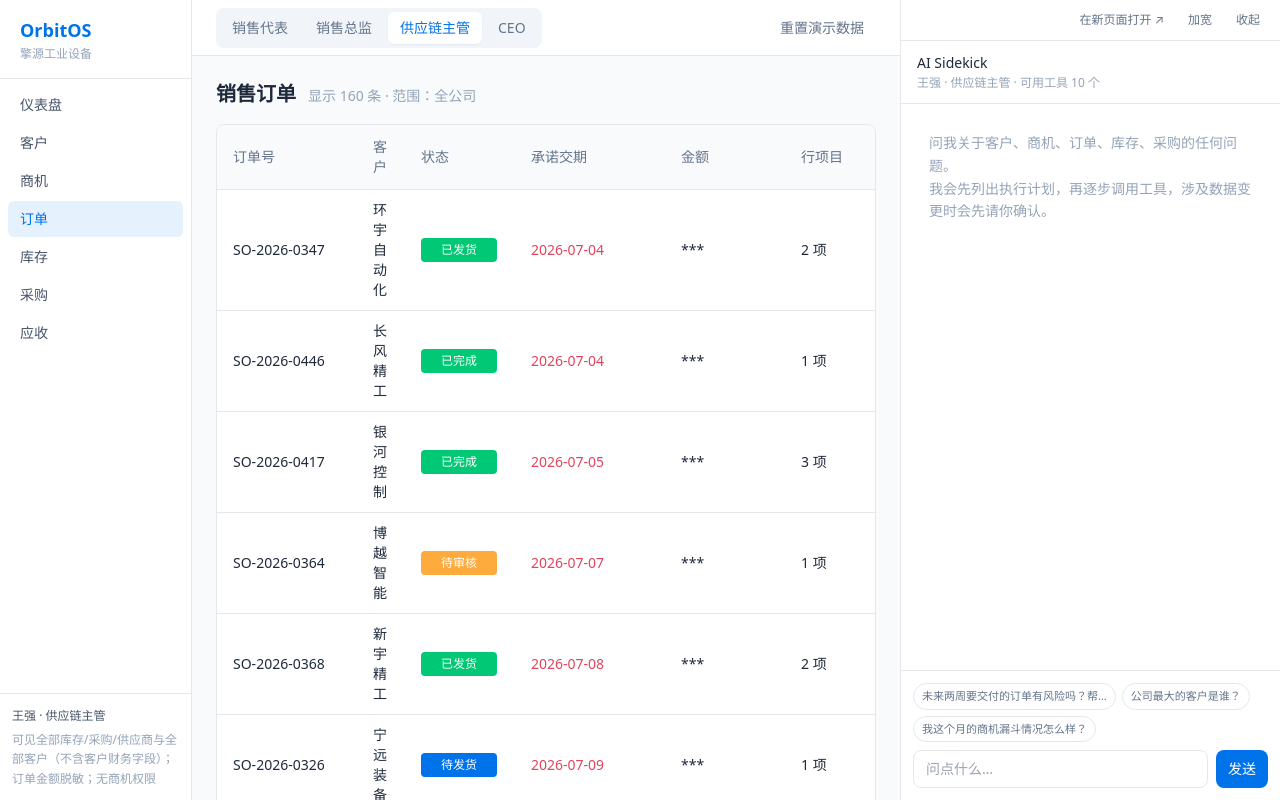
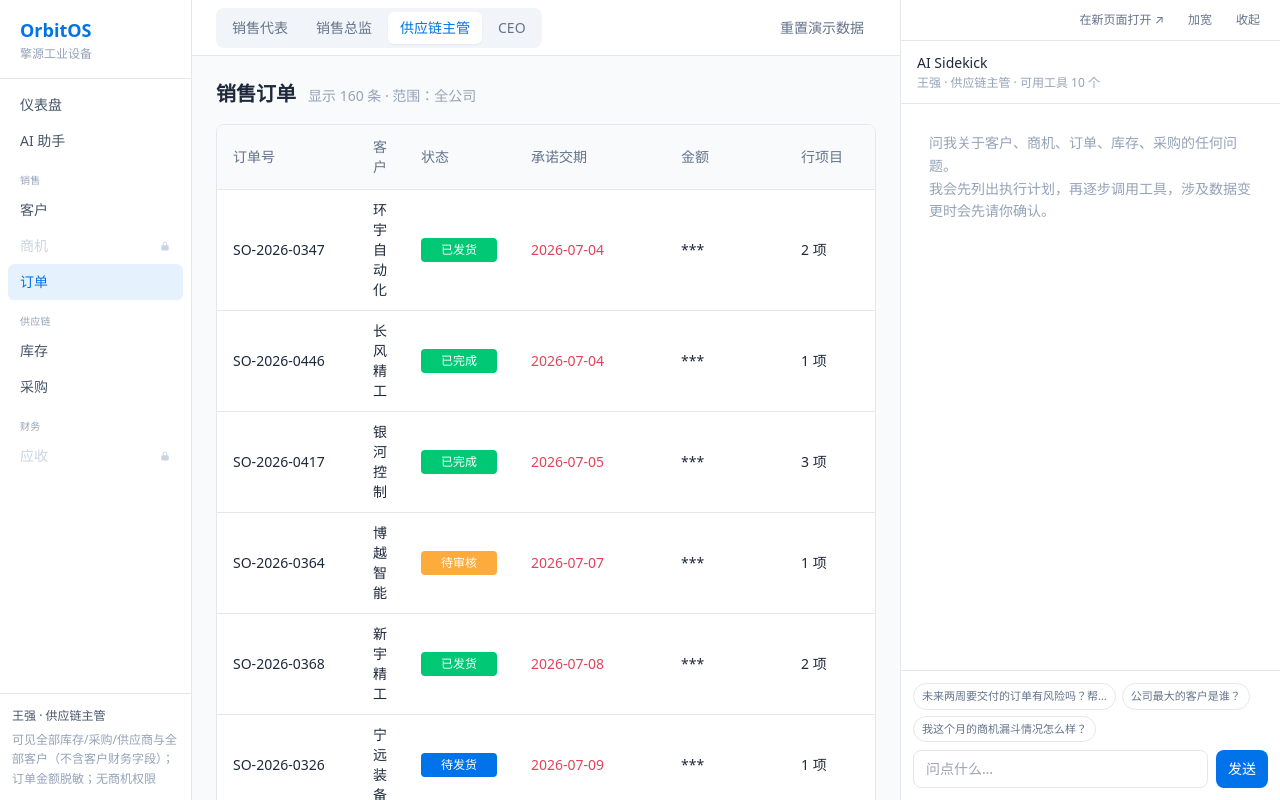
Before and after one commit to vanessayu020624/orbit-os, a React (Vite) app: page /orders in a window 1280 px wide. Built offline with nearby package versions, Linux system fonts and the light colour scheme.

Commit message:
feat(ui): 采购页接入显式边界，左侧导航按职能分组并标记无权项

```diff
--- a/src/components/AppShell.tsx
+++ b/src/components/AppShell.tsx
@@ -1,18 +1,31 @@
 import { NavLink, useLocation } from 'react-router-dom'
 import type { ReactNode } from 'react'
 import { useStore } from '../lib/store'
-import { ROLE_META } from '../lib/rbac'
+import { ROLE_META, isEntityDenied } from '../lib/rbac'
+import type { ScopedEntity } from '../lib/rbac'
 import { RoleSwitcher } from './RoleSwitcher'
 import { useSidekick } from '../sidekick/SidekickProvider'
 
-const NAV = [
-  { to: '/',             label: '仪表盘' },
-  { to: '/customers',    label: '客户' },
-  { to: '/opportunities',label: '商机' },
-  { to: '/orders',       label: '订单' },
-  { to: '/inventory',    label: '库存' },
-  { to: '/purchases',    label: '采购' },
-  { to: '/receivables',  label: '应收' },
+interface NavItem { to: string; label: string; entity: ScopedEntity | null }
+interface NavGroup { title: string | null; items: NavItem[] }
+
+const NAV_GROUPS: NavGroup[] = [
+  { title: null, items: [
+    { to: '/',              label: '仪表盘', entity: null },
+    { to: '/agent',         label: 'AI 助手', entity: null },
+  ] },
+  { title: '销售', items: [
+    { to: '/customers',     label: '客户',   entity: 'customers' },
+    { to: '/opportunities', label: '商机',   entity: 'opportunities' },
+    { to: '/orders',        label: '订单',   entity: 'orders' },
+  ] },
+  { title: '供应链', items: [
+    { to: '/inventory',     label: '库存',   entity: null },
+    { to: '/purchases',     label: '采购',   entity: 'purchases' },
+  ] },
+  { title: '财务', items: [
+    { to: '/receivables',   label: '应收',   entity: 'receivables' },
+  ] },
 ]
 
 export function AppShell({ children, sidekick }: { children: ReactNode; sidekick?: ReactNode }) {
@@ -29,12 +42,31 @@ export function AppShell({ children, sidekick }: { children: ReactNode; sidekick
           <div className="text-xs text-slate-400 mt-0.5">擎源工业设备</div>
         </div>
         <div className="p-2 space-y-0.5 flex-1">
-          {NAV.map(n => (
-            <NavLink key={n.to} to={n.to} end={n.to === '/'}
-              className={({ isActive }) => `block px-3 py-2 rounded-md text-sm ${
-                isActive ? 'bg-brand/10 text-brand font-medium' : 'text-slate-600 hover:bg-slate-50'}`}>
-              {n.label}
-            </NavLink>
+          {NAV_GROUPS.map(g => (
+            <div key={g.title ?? '__root'}>
+              {g.title && (
+                <div className="px-3 pt-3 pb-1 text-[10px] font-medium text-slate-400 tracking-wide">
+                  {g.title}
+                </div>
+              )}
+              {g.items.map(n => {
+                const denied = n.entity !== null && isEntityDenied(currentUser.role, n.entity)
+                return (
+                  <NavLink key={n.to} to={n.to} end={n.to === '/'}
+                    title={denied ? `${ROLE_META[currentUser.role].label}无此权限` : undefined}
+                    className={({ isActive }) => `flex items-center justify-between gap-1.5 px-3 py-2 rounded-md text-sm ${
+                      isActive ? 'bg-brand/10 text-brand font-medium'
+                        : denied ? 'text-slate-300 hover:bg-slate-50' : 'text-slate-600 hover:bg-slate-50'}`}>
+                    <span>{n.label}</span>
+                    {denied && (
+                      <svg viewBox="0 0 16 16" className="w-3 h-3 shrink-0" fill="currentColor" aria-hidden="true">
+                        <path d="M5 7V5a3 3 0 1 1 6 0v2h.5A1.5 1.5 0 0 1 13 8.5v4A1.5 1.5 0 0 1 11.5 14h-7A1.5 1.5 0 0 1 3 12.5v-4A1.5 1.5 0 0 1 4.5 7H5Zm1.2 0h3.6V5a1.8 1.8 0 1 0-3.6 0v2Z" />
+                      </svg>
+                    )}
+                  </NavLink>
+                )
+              })}
+            </div>
           ))}
         </div>
         <div className="p-3 border-t text-xs text-slate-400 leading-relaxed">
--- a/src/lib/rbac.ts
+++ b/src/lib/rbac.ts
@@ -1,4 +1,4 @@
-import type { Role, User, Customer, SalesOrder, Opportunity, Receivable, DbSnapshot } from './types'
+import type { Role, User, Customer, SalesOrder, Opportunity, Receivable, PurchaseOrder, DbSnapshot } from './types'
 
 export interface RoleMeta { key: Role; label: string; demoUserId: string; description: string }
 
@@ -63,6 +63,16 @@ export function scopeReceivables(db: DbSnapshot, user: User): Receivable[] {
   }
 }
 
+// 采购单没有归属人，是全局供应链数据；权限是「整类给或整类不给」，见 PRD 权限矩阵。
+export function scopePurchaseOrders(db: DbSnapshot, user: User): PurchaseOrder[] {
+  switch (user.role) {
+    case 'supply_chain':
+    case 'ceo':            return db.purchaseOrders
+    case 'sales_rep':
+    case 'sales_director': return []
+  }
+}
+
 const MASK = '***'
 
 /** 供应链主管可见订单的 SKU 与交期，但看不到任何金额。 */
@@ -91,7 +101,7 @@ export function overrideNoticeFor(toolName: string, role: Role): string | null {
 
 // ---- 决定 3：过滤必须自报边界 ----
 
-export type ScopedEntity = 'customers' | 'opportunities' | 'orders' | 'receivables'
+export type ScopedEntity = 'customers' | 'opportunities' | 'orders' | 'receivables' | 'purchases'
 
 /**
  * denied 与 hidden>0 是两件事：hidden 表示「有范围，范围外还有一些」，
@@ -103,7 +113,7 @@ export interface ScopeSummary {
 }
 
 const ENTITY_LABEL: Record<ScopedEntity, string> = {
-  customers: '客户', opportunities: '商机', orders: '订单', receivables: '应收',
+  customers: '客户', opportunities: '商机', orders: '订单', receivables: '应收', purchases: '采购单',
 }
 
 /**
@@ -114,6 +124,8 @@ const DENIED_PAIRS: ReadonlySet<string> = new Set([
   'supply_chain:opportunities',
   'supply_chain:receivables',
   'sales_rep:receivables',
+  'sales_rep:purchases',
+  'sales_director:purchases',
 ])
 
 function deniedFor(role: Role, entity: ScopedEntity): boolean {
@@ -134,6 +146,7 @@ function scopedCount(db: DbSnapshot, user: User, entity: ScopedEntity): number {
     case 'orders':        return scopeOrders(db, user).length
     case 'opportunities': return scopeOpportunities(db, user).length
     case 'receivables':   return scopeReceivables(db, user).length
+    case 'purchases':     return scopePurchaseOrders(db, user).length
   }
 }
 
@@ -143,6 +156,7 @@ function totalCount(db: DbSnapshot, entity: ScopedEntity): number {
     case 'orders':        return db.orders.length
     case 'opportunities': return db.opportunities.length
     case 'receivables':   return db.receivables.length
+    case 'purchases':     return db.purchaseOrders.length
   }
 }
 
@@ -162,6 +176,11 @@ export function scopeSummary(db: DbSnapshot, user: User, entity: ScopedEntity):
  * 受限读工具在按查询条件过滤后仍是空结果时用：把权限边界写进 reason，
  * 避免模型把「查询条件下没有」读成「全公司都没有」。
  */
+/** 该角色对这类数据是否整类无权。导航用它决定是否置灰加锁。 */
+export function isEntityDenied(role: Role, entity: ScopedEntity): boolean {
+  return deniedFor(role, entity)
+}
+
 export function boundaryReason(s: ScopeSummary, entity: ScopedEntity): string {
   const label = ENTITY_LABEL[entity]
   if (s.denied) return `你没有查看${label}的权限。全公司共 ${s.total} 条，均超出你的查看范围。`
--- a/src/pages/Purchases.tsx
+++ b/src/pages/Purchases.tsx
@@ -2,21 +2,23 @@ import { useStore } from '../lib/store'
 import { DataTable } from '../components/DataTable'
 import { StatusChip, PO_TONE } from '../components/StatusChip'
 import { money } from '../lib/format'
+import { scopePurchaseOrders, scopeSummary } from '../lib/rbac'
+import { scopeHeaderText, scopeEmptyText } from '../lib/scopeText'
 
 export default function Purchases() {
   const { db, currentUser } = useStore()
-  const canView = currentUser.role === 'supply_chain' || currentUser.role === 'ceo'
-  const rows = canView ? db.purchaseOrders : []
+  const rows = scopePurchaseOrders(db, currentUser)
+  const scope = scopeSummary(db, currentUser, 'purchases')
 
   return (
     <div className="space-y-4">
       <div className="flex items-baseline gap-3">
         <h1 className="text-xl font-semibold">采购</h1>
-        <span className="text-sm text-slate-400">{rows.length} 条（已按当前角色权限过滤）</span>
+        <span className="text-sm text-slate-400">{scopeHeaderText(scope)}</span>
       </div>
       <DataTable
         rows={rows}
-        empty="当前角色无权访问采购数据"
+        empty={scopeEmptyText(scope)}
         columns={[
           { key: 'poNo', title: '采购单号', width: '140px' },
           { key: 'supplier', title: '供应商', render: (r) =>
```
Also changed, not shown: 1 other file (tests, documents, lock files or other folders).
